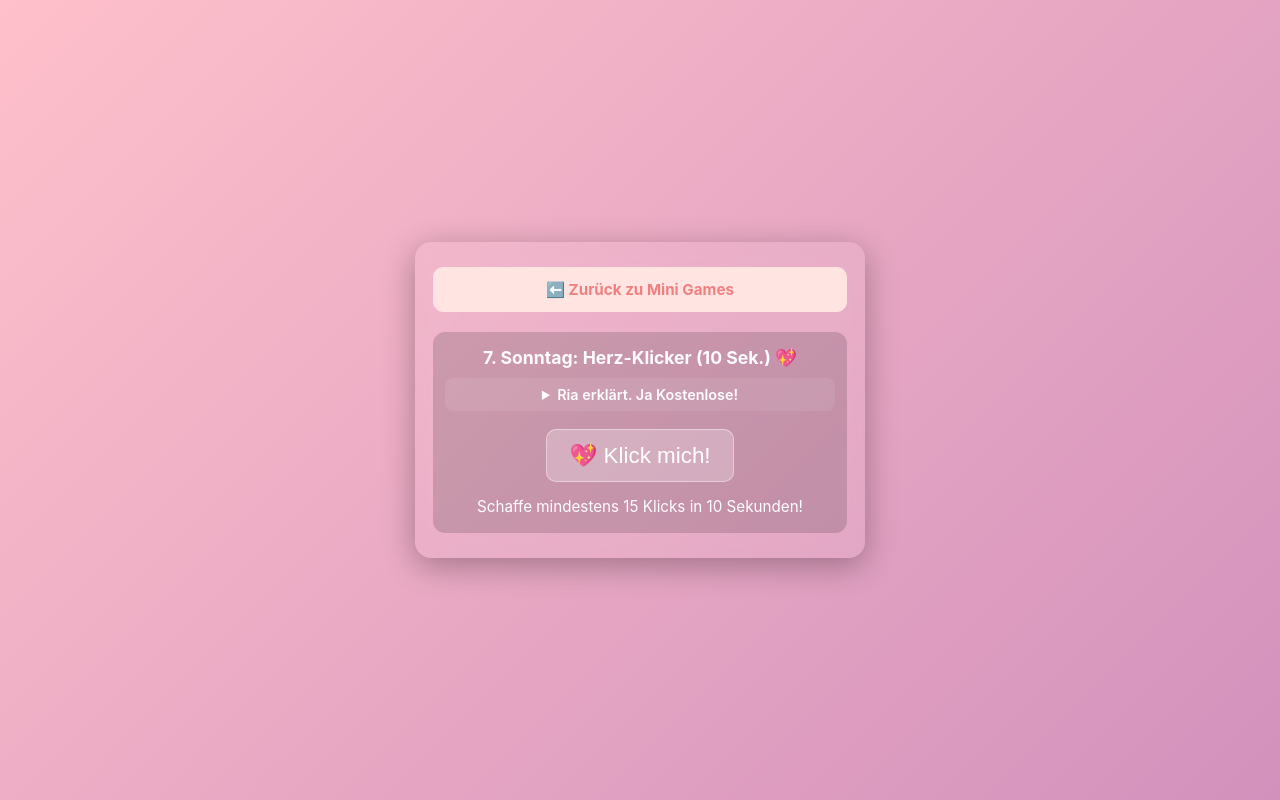
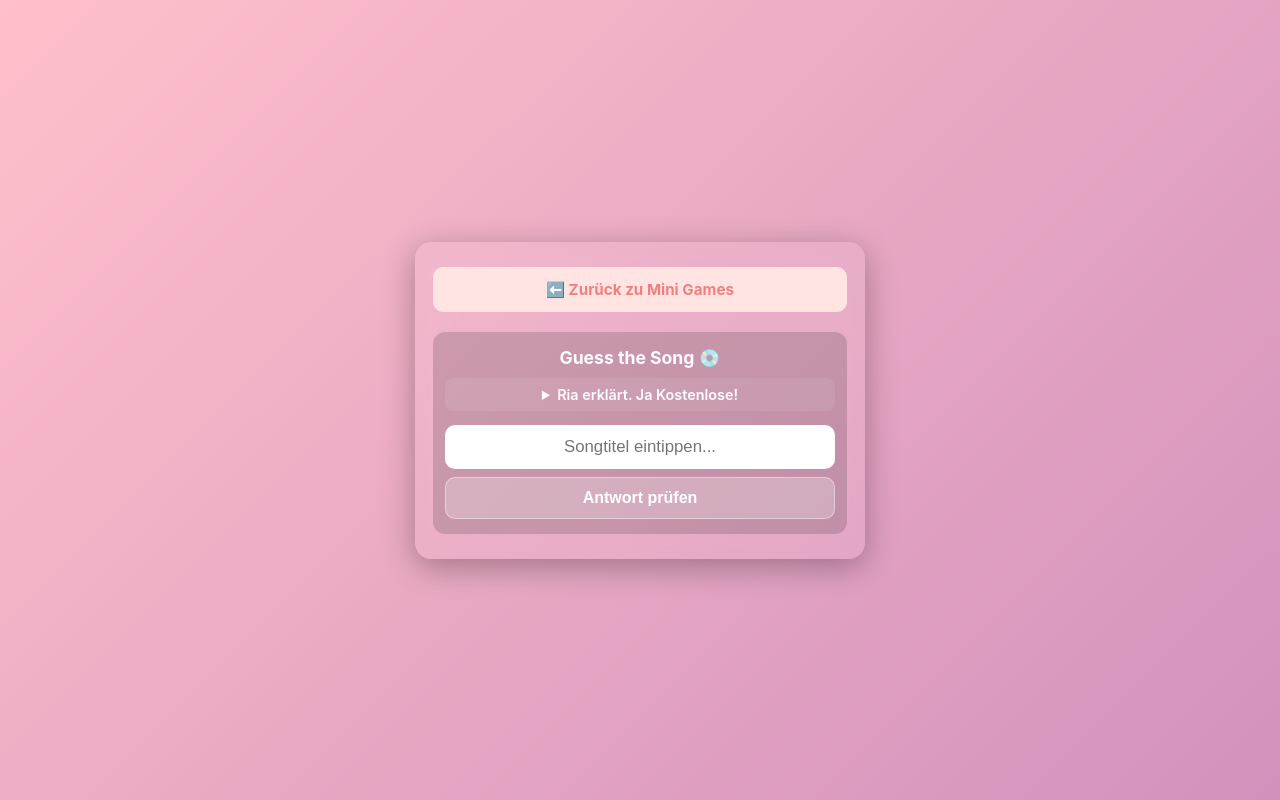
Before and after one commit to sonstigesfp-prog/1912, a plain HTML site: page sonntag.html in a window 1280 px wide. Drawn offline with Linux system fonts and the light colour scheme.

Commit message:
Update sonntag.html

```diff
--- a/sonntag.html
+++ b/sonntag.html
@@ -14,16 +14,18 @@
         </ul>
     </nav>
     <div class="game-box">
-        <h3>7. Sonntag: Herz-Klicker (10 Sek.) 💖</h3>
+        <h3>Guess the Song 💿</h3>
        <details class="anleitung-box">
     <summary>Ria erklärt. Ja Kostenlose!</summary>
     <p> Guess the Song? Du hast 30 sek um zu erraten welcher Song es ist? </p>
 </details>
-        <div id="klick-game-area">
-            <button class="game-btn" id="herz-klick-btn" style="font-size: 1.4rem; padding: 12px 22px;">💖 Klick mich!</button>
-        </div>
-        <div class="game-status" id="klick-game-status">Schaffe mindestens 15 Klicks in 10 Sekunden!</div>
-    </div>
+
+     <!-- Versteckter Audio-Player + schicker Abspiel-Button -->
+       <!-- Eingabefeld zum Selbstschreiben -->
+<div style="display: flex; flex-direction: column; gap: 8px;">
+    <input type="text" id="song-input" placeholder="Songtitel eintippen..." autocomplete="off" style="padding: 12px; border-radius: 10px; border: none; text-align: center; font-size: 1.05rem;">
+    <button class="game-btn" id="song-check-btn" style="margin: 0; width: 100%; font-weight: bold;">Antwort prüfen</button>
+</div>
 </div>
 <script src="script.js"></script>
 </body>
```
